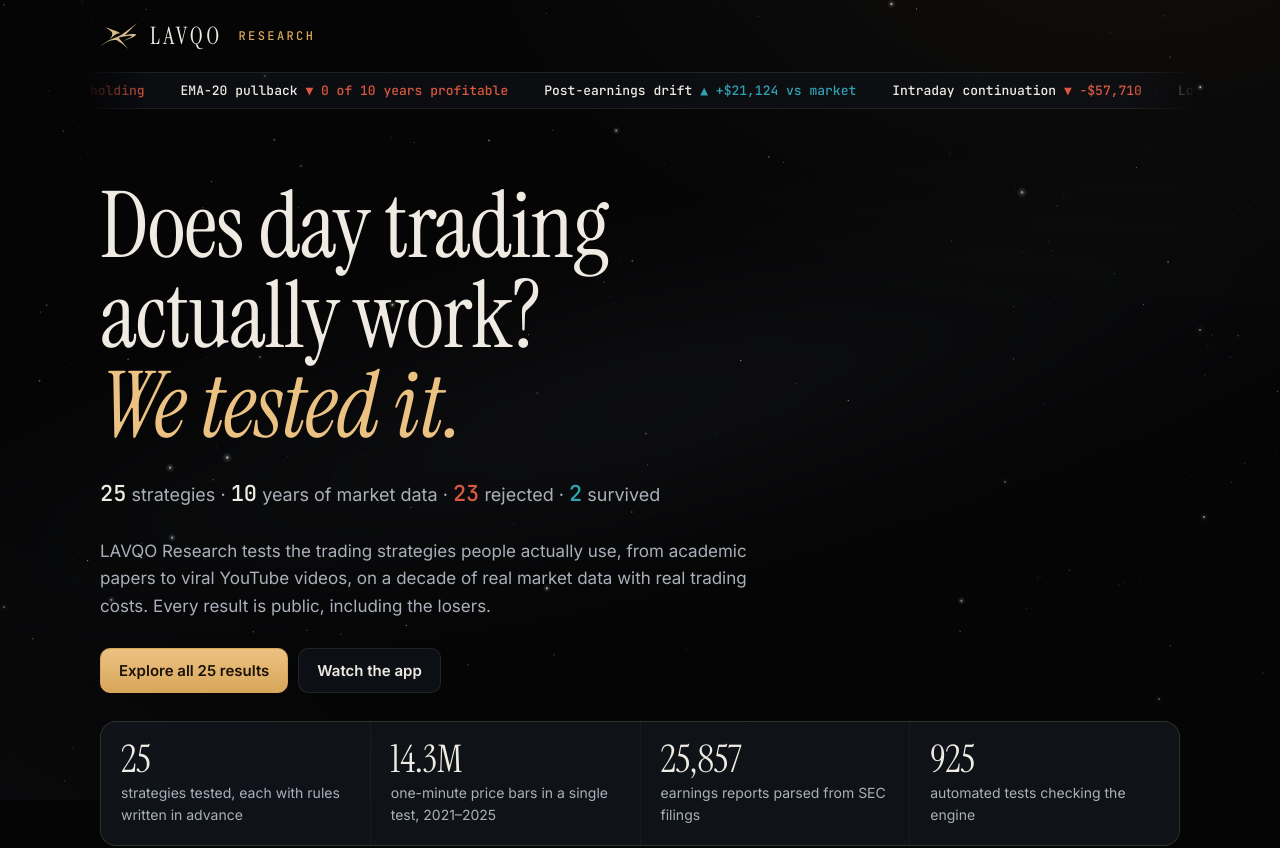
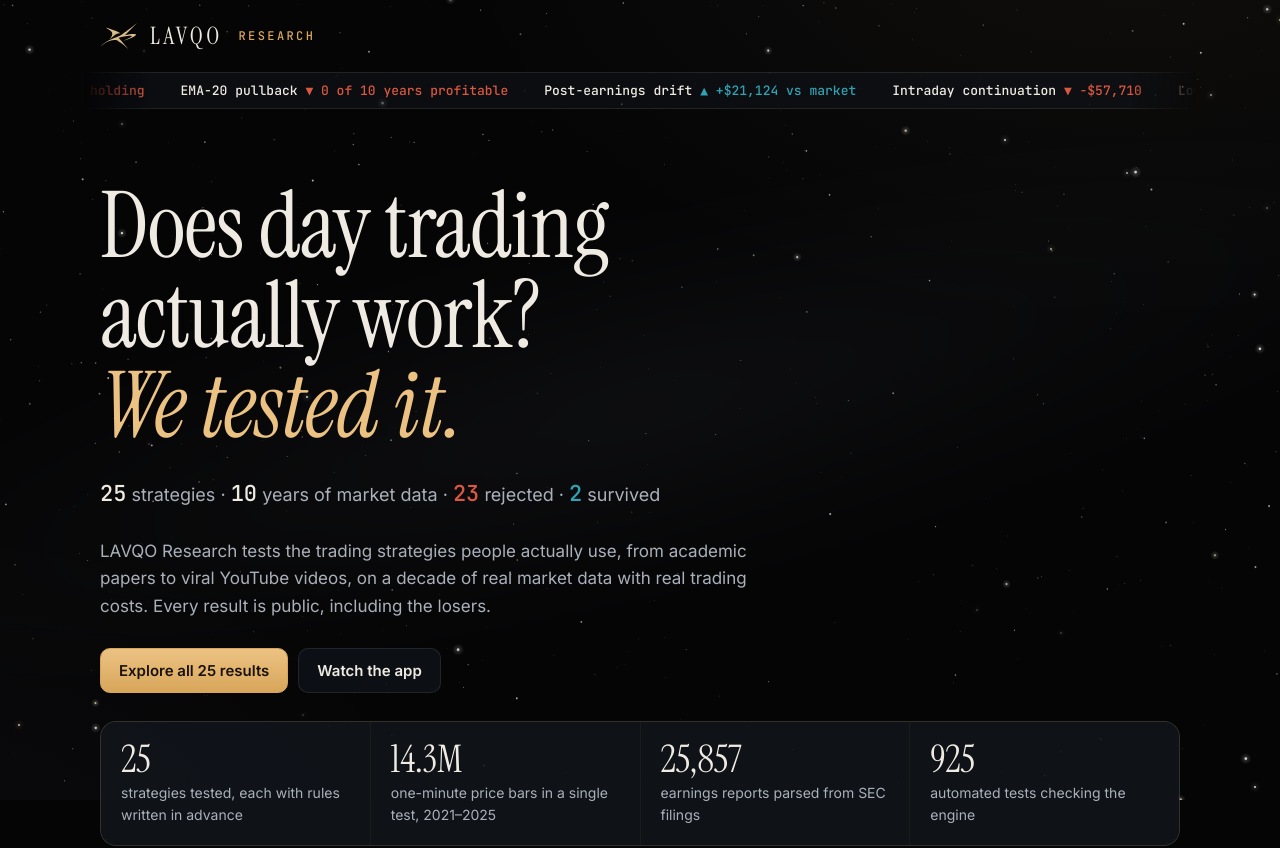
Before and after one commit to eduardoflohid-sudo/lavqo, a plain HTML site: page index.html in a window 1280 px wide. Shown: the top 848 px of the page. Drawn offline with Linux system fonts and the light colour scheme.

Commit message:
Brighter night sky that shows on every screen

```diff
--- a/index.html
+++ b/index.html
@@ -34,7 +34,7 @@
 }
 
 /* night sky, ported from the LAVQO app (same seed, so it is the same sky) */
-#sky{position:fixed;inset:0;z-index:-1;pointer-events:none;overflow:hidden;contain:strict;
+#sky{position:fixed;inset:0;z-index:0;pointer-events:none;overflow:hidden;contain:strict;
   background:radial-gradient(1100px 680px at 88% -12%,rgba(200,171,116,.06),transparent 62%),radial-gradient(900px 620px at -6% 112%,rgba(150,160,182,.04),transparent 60%),#050506}
 #sky::before{content:"";position:absolute;left:-20%;right:-20%;top:28%;height:46%;transform:rotate(-14deg);background:radial-gradient(closest-side,rgba(176,186,206,.05),rgba(176,186,206,.018) 55%,transparent 100%);filter:blur(30px)}
 .sky-layer{position:absolute;inset:-24px;width:calc(100% + 48px);height:calc(100% + 48px)}
@@ -42,11 +42,11 @@
 .sky-twinkle.is-warm{background:#ecd6a8;box-shadow:0 0 4px 1px rgba(236,214,168,.32)}
 @media (prefers-reduced-motion:no-preference){.sky-near{animation:sky-drift 240s ease-in-out infinite alternate}.sky-bright{animation-duration:300s}.sky-twinkle{animation:sky-twinkle 12s ease-in-out infinite}}
 @keyframes sky-drift{to{transform:translate3d(-14px,8px,0)}}
-@keyframes sky-twinkle{0%,100%{opacity:.08}50%{opacity:.62}}
+@keyframes sky-twinkle{0%,100%{opacity:.15}50%{opacity:.9}}
 *{box-sizing:border-box}
-body{background:var(--bg);color:var(--ink);font:16px/1.6 var(--body);
+body{background:#050506;color:var(--ink);font:16px/1.6 var(--body);
   padding-left:max(16px,env(safe-area-inset-left,0px));padding-right:max(16px,env(safe-area-inset-right,0px))}
-.wrap{max-width:1080px;margin:0 auto}
+.wrap{max-width:1080px;margin:0 auto;position:relative;z-index:1}
 a{color:var(--accent)}
 h1,h2,h3{font-family:var(--display);font-weight:400;text-wrap:balance;letter-spacing:-.01em;margin:0}
 h2{font-size:clamp(26px,4vw,38px);line-height:1.12}
@@ -327,8 +327,8 @@ footer{border-top:1px solid var(--line);margin-top:72px;padding-block:28px 48px;
    h+=`<circle cx="${x.toFixed(1)}" cy="${y.toFixed(1)}" r="${r.toFixed(2)}" fill="${fill}" opacity="${o.toFixed(2)}"/>`}
   svg.innerHTML=h;return svg}
  const sky=document.createElement('div');sky.id='sky';sky.setAttribute('aria-hidden','true');
- sky.append(layer(small?160:340,.3,.75,.1,.36,.05,'sky-far'),layer(small?40:80,.6,1.1,.24,.55,.07,'sky-near'),layer(small?7:16,1.05,1.5,.5,.78,.12,'sky-near sky-bright',true));
- for(let i=0;i<(small?5:10);i++){const t=document.createElement('span');t.className='sky-twinkle';t.style.left=(rng()<.5?rng()*28:72+rng()*28).toFixed(2)+'%';t.style.top=(rng()*100).toFixed(2)+'%';t.style.animationDuration=(9+rng()*9).toFixed(1)+'s';t.style.animationDelay=(-rng()*18).toFixed(1)+'s';if(rng()<.25)t.classList.add('is-warm');sky.append(t)}
+ sky.append(layer(small?220:460,.35,.85,.18,.5,.05,'sky-far'),layer(small?60:120,.7,1.25,.35,.75,.08,'sky-near'),layer(small?10:22,1.2,1.8,.65,.95,.14,'sky-near sky-bright',true));
+ for(let i=0;i<(small?8:16);i++){const t=document.createElement('span');t.className='sky-twinkle';t.style.left=(rng()<.5?rng()*28:72+rng()*28).toFixed(2)+'%';t.style.top=(rng()*100).toFixed(2)+'%';t.style.animationDuration=(9+rng()*9).toFixed(1)+'s';t.style.animationDelay=(-rng()*18).toFixed(1)+'s';if(rng()<.25)t.classList.add('is-warm');sky.append(t)}
  document.body.prepend(sky)})();
 
 const D=[
```
